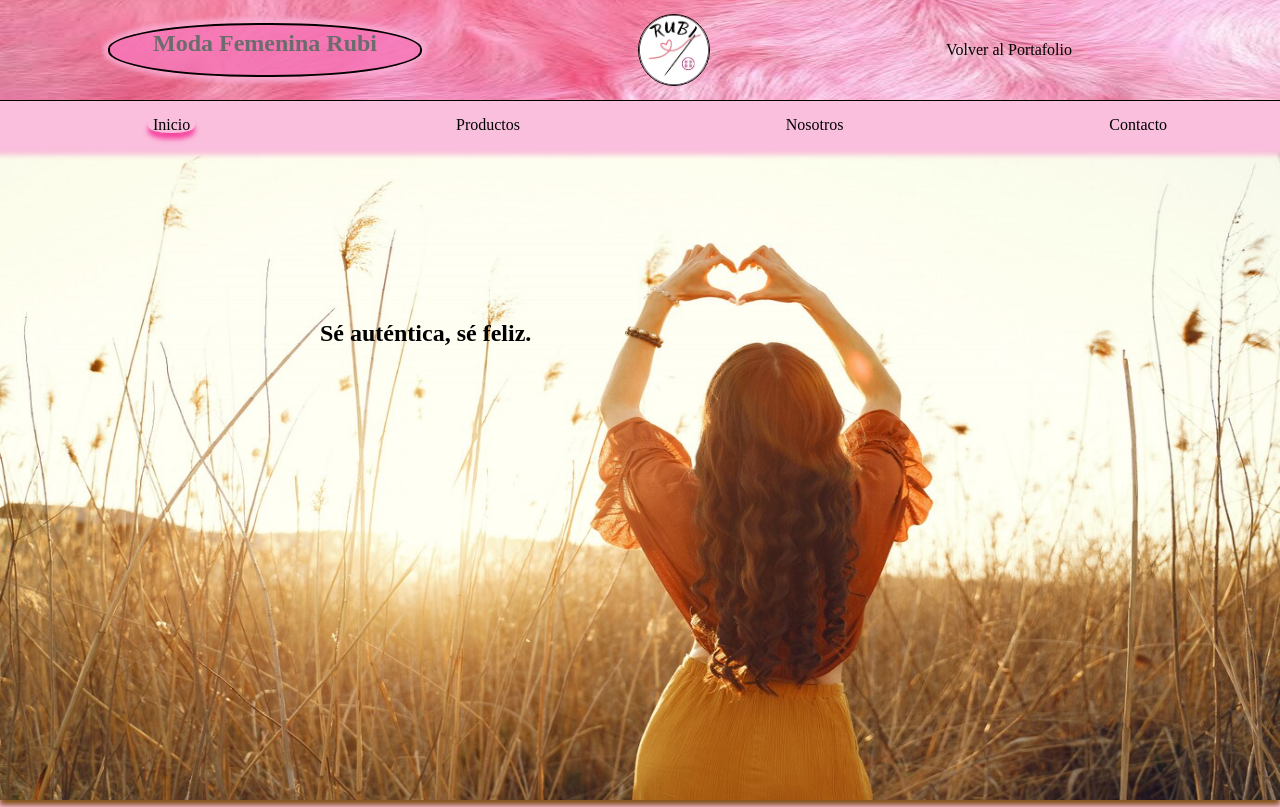
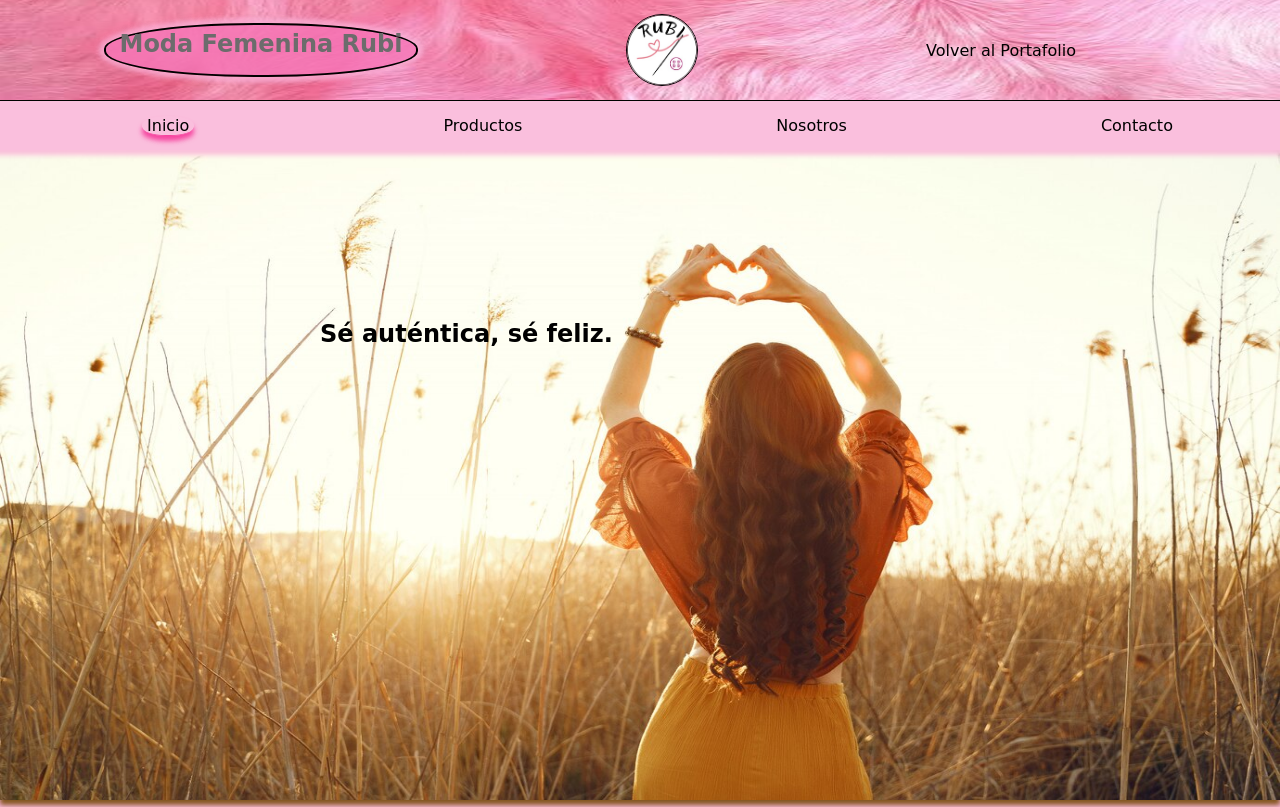
Before and after one commit to Sagerivan/Web-estatica, a plain HTML site: page Moda Femenina Rubi/index.html in a window 1280 px wide. Shown: the top 807 px of the page. Drawn offline with Linux system fonts and the light colour scheme.

Commit message:
Update index.css

```diff
--- a/Moda Femenina Rubi/recursos/styles/index.css
+++ b/Moda Femenina Rubi/recursos/styles/index.css
@@ -5,7 +5,7 @@
 }
 
 *{
-    font-family:"segoe print";
+    font-family:"segoe print", cursive, sans-serif;
     scroll-behavior: smooth;
 }
 
```
